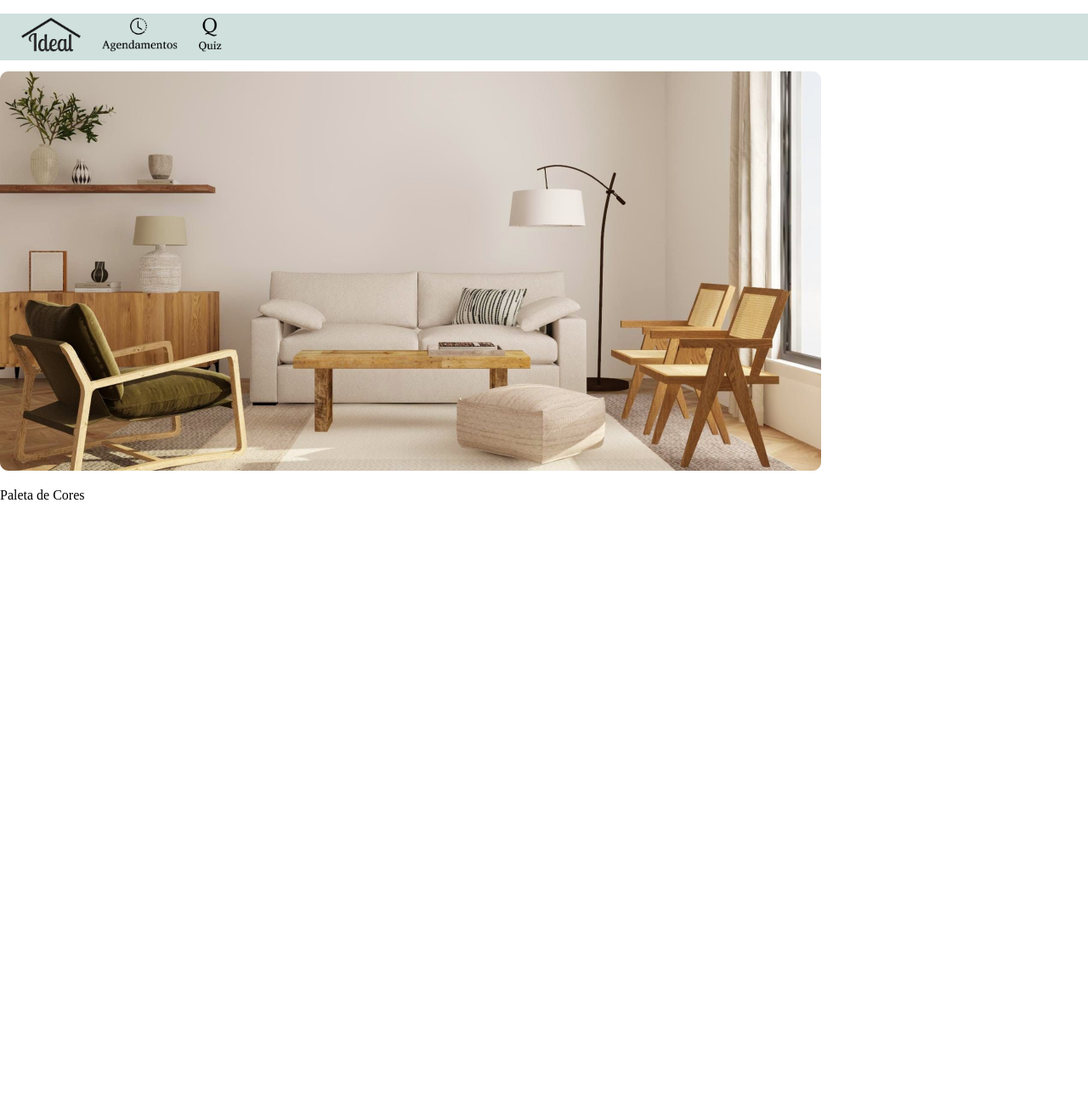
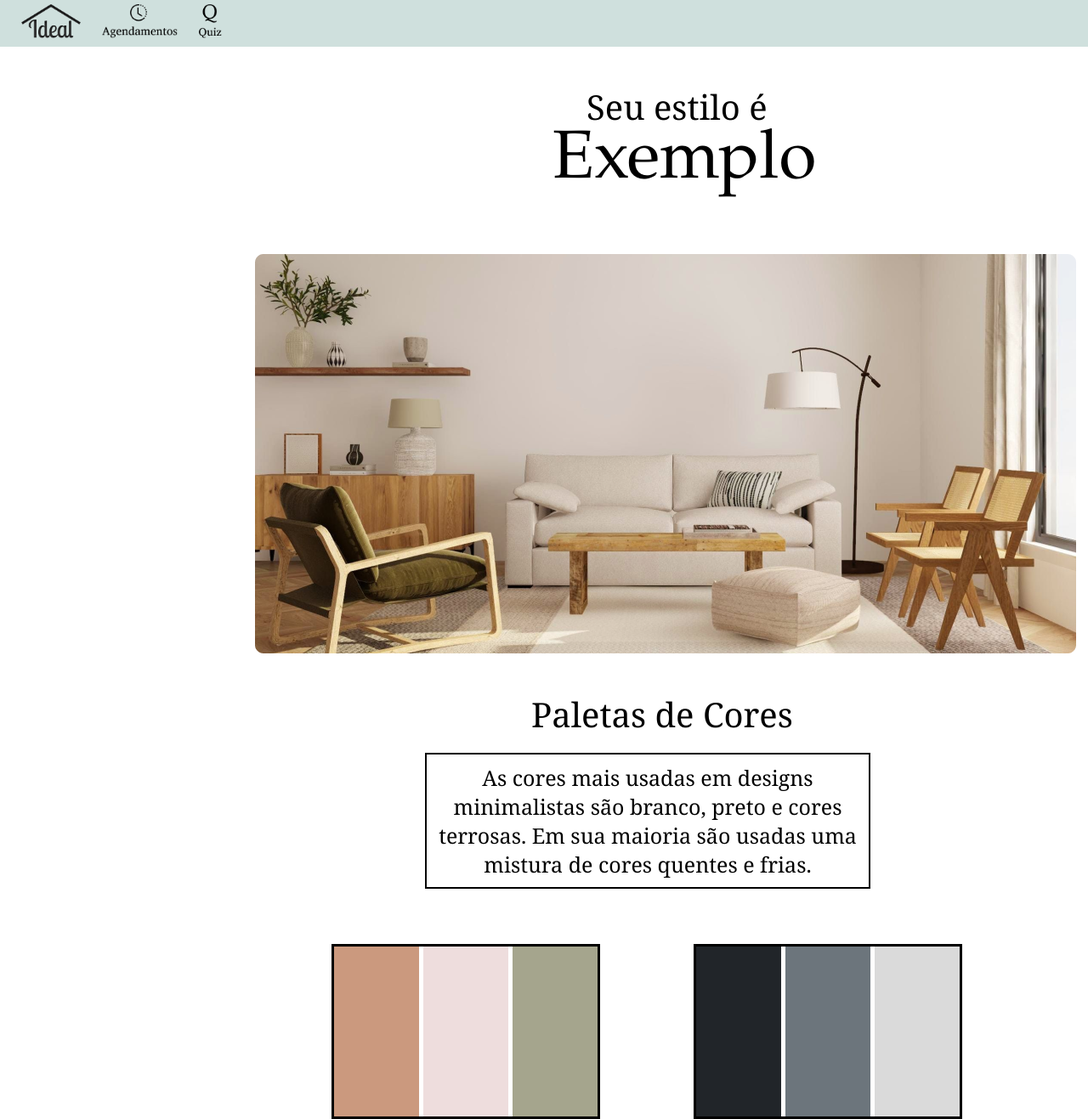
Before and after one commit to YasminFLS/Ideal, a PHP site: page /Resultado.html in a window 1280 px wide. Shown: the whole page at 85% size. Before the commit the page ends 588 px from the top, so only its background shows below. Run offline with PHP 8.4, Linux system fonts and the light colour scheme.

Commit message:
quiz/resultado atualizado

```diff
--- a/Resultado.html
+++ b/Resultado.html
@@ -4,7 +4,7 @@
     <meta charset="UTF-8">
     <meta http-equiv="X-UA-Compatible" content="IE=edge">
     <meta name="viewport" content="width=device-width, initial-scale=1.0">
-    <link rel="stylesheet" href="estilo_quiz.css">
+    <link rel="stylesheet" href="estilo_resultado.css">
     <title>Resultado</title>
 </head>
 
@@ -17,7 +17,7 @@
         <input class="botao_login" type="button" value="Login">
         <input class="cadastro_login" type="button" value="Cadastro">
     </div>
-
+    <br>
     <p class="seu_estilo">
         Seu estilo é
     </p>
@@ -28,8 +28,29 @@
     <img class="exemplo_result" src="exemplo result.png">
 
     <p class="paleta_text">
-        Paleta de Cores
+        Paletas de Cores
     </p>
+
+    <br>
+
+    <p class="paleta_text2">
+        As cores mais usadas em designs minimalistas são branco, preto e cores terrosas.
+        Em sua maioria são usadas uma mistura de cores quentes e frias.
+    </p>
+
+    <div class="paletas">
+        <div class="cores1">
+            <div class="cor1"></div>
+            <div class="cor2"></div>
+            <div class="cor3"></div>
+        </div>
+
+        <div class="cores2">
+            <div class="cor4"></div>
+            <div class="cor5"></div>
+            <div class="cor6"></div>
+        </div>
+    </div>
 </body>
 
 </html>
--- a/estilo_quiz.css
+++ b/estilo_quiz.css
@@ -67,6 +67,14 @@ body
     margin-top: 10px;
     font-family:Georgia, serif;
 }
+.cadastro_login:hover
+{
+    background-color: #688077;
+}
+.botao_login:hover
+{
+    background-color: #7a8f8c;
+}
 .sofa
 {
     width: 500px;
--- /dev/null
+++ b/estilo_resultado.css
@@ -0,0 +1,176 @@
+body {
+    width: 100%;
+    margin: 0;
+}
+
+.cabecalho {
+    background-color: #CFE0DD;
+    height: 55px;
+    width: 100%;
+    margin: 0px;
+    display: flex;
+    position: fixed;
+    flex-direction: row;
+}
+
+.logo {
+    margin-top: 5px;
+    margin-left: 25px;
+}
+
+.agenda_simb {
+    margin-top: 5px;
+    margin-left: 25px;
+}
+
+.quiz_simb {
+    margin-top: 5px;
+    margin-left: 25px;
+}
+
+.cadastro_login {
+    background-color: #92B2A7;
+    border: 0px;
+    border-radius: 6px;
+    width: fit-content;
+    height: 30px;
+    margin-left: 1500px;
+    position: absolute;
+    font-size: larger;
+    margin-top: 10px;
+    font-family: Georgia, serif;
+}
+
+.botao_login {
+    background-color: #97aaa7;
+    border: 0px;
+    border-radius: 6px;
+    width: 80px;
+    height: 30px;
+    margin-left: 1410px;
+    position: absolute;
+    font-size: larger;
+    margin-top: 10px;
+    font-family: Georgia, serif;
+}
+
+.cadastro_login:hover {
+    background-color: #688077;
+}
+
+.botao_login:hover {
+    background-color: #7a8f8c;
+}
+
+.exemplo_result {
+    margin-left: 300px;
+    margin-top: -20px;
+
+}
+
+.seu_estilo {
+    margin-top: 80px;
+    font-family: Georgia, serif;
+    font-size: 40px;
+    margin-left: 690px;
+    width: fit-content;
+    height: fit-content;
+
+}
+
+.result {
+    margin-top: -50px;
+    font-family: Garamond, serif;
+    font-size: 80px;
+    margin-left: 650px;
+    width: fit-content;
+    height: fit-content;
+
+}
+
+.paleta_text {
+    font-family: Georgia, serif;
+    font-size: 40px;
+    margin-left: 625px;
+    width: fit-content;
+    height: fit-content;
+}
+
+.paleta_text2 {
+    font-family: Georgia, serif;
+    font-size: 25px;
+    margin-left: 500px;
+    margin-top: -40px;
+    width: 500px;
+    height: fit-content;
+    text-align: center;
+    border: 2px solid black;
+    padding: 10px;
+}
+.paletas{
+    display: flex;
+    flex-direction: row;
+    height: fit-content;
+    width: fit-content;
+}
+.cores1 {
+    display: flex;
+    flex-direction: row;
+    margin-top: 40px;
+    width: 300px;
+    height: fit-content;
+    width: fit-content;
+    border: 3px solid black;
+    margin-left: 390px;
+
+}
+
+.cor1 {
+    background-color: #CB997E;
+    width: 100px;
+    height: 200px;
+}
+
+.cor2 {
+    background-color: #EEDDDD;
+    width: 100px;
+    height: 200px;
+    margin-left: 5px;
+}
+
+.cor3 {
+    background-color: #A5A58D;
+    width: 100px;
+    height: 200px;
+    margin-left: 5px;
+}
+.cores2 {
+    display: flex;
+    flex-direction: row;
+    margin-top: 40px;
+    width: 300px;
+    height: fit-content;
+    width: fit-content;
+    border: 3px solid black;
+    margin-left: 110px;
+}
+
+.cor4 {
+    background-color: #212529;
+    width: 100px;
+    height: 200px;
+}
+
+.cor5 {
+    background-color: #6C757C;
+    width: 100px;
+    height: 200px;
+    margin-left: 5px;
+}
+
+.cor6 {
+    background-color: #DADADA;
+    width: 100px;
+    height: 200px;
+    margin-left: 5px;
+}
```
Also changed, not shown: estilo_inicio.css (+8 -0 lines).
